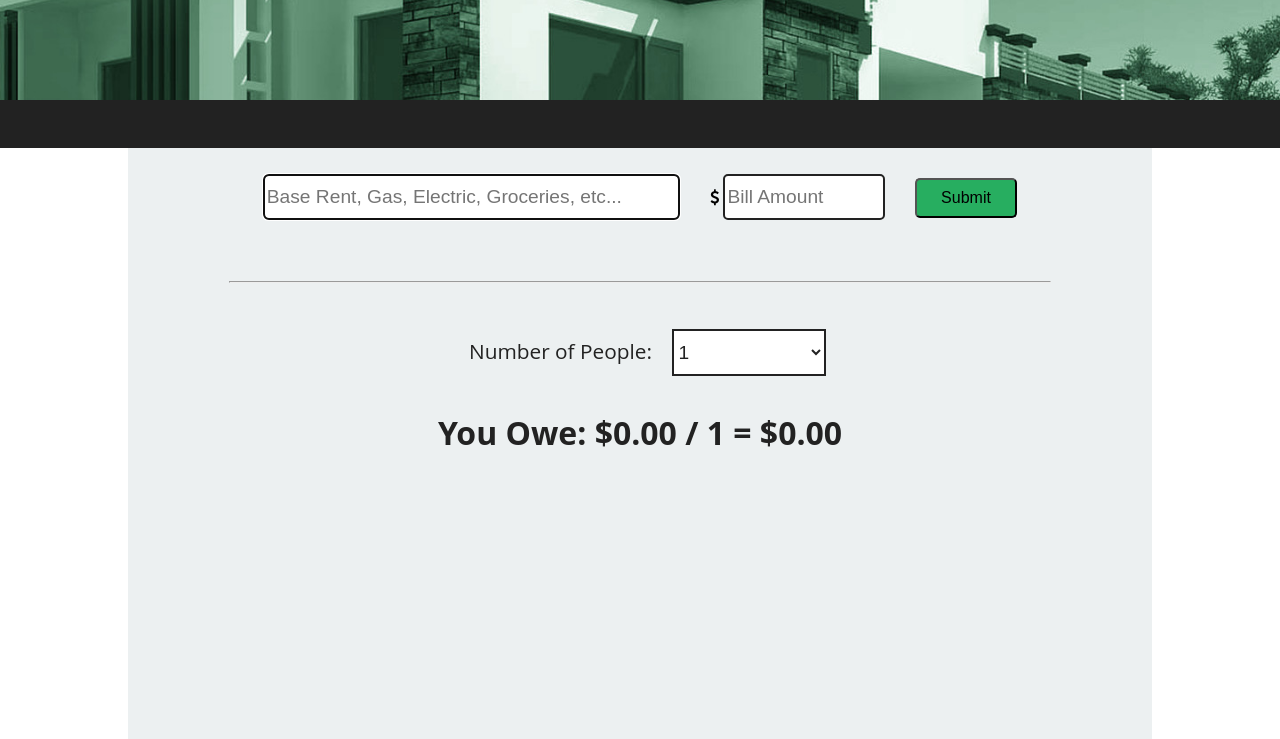
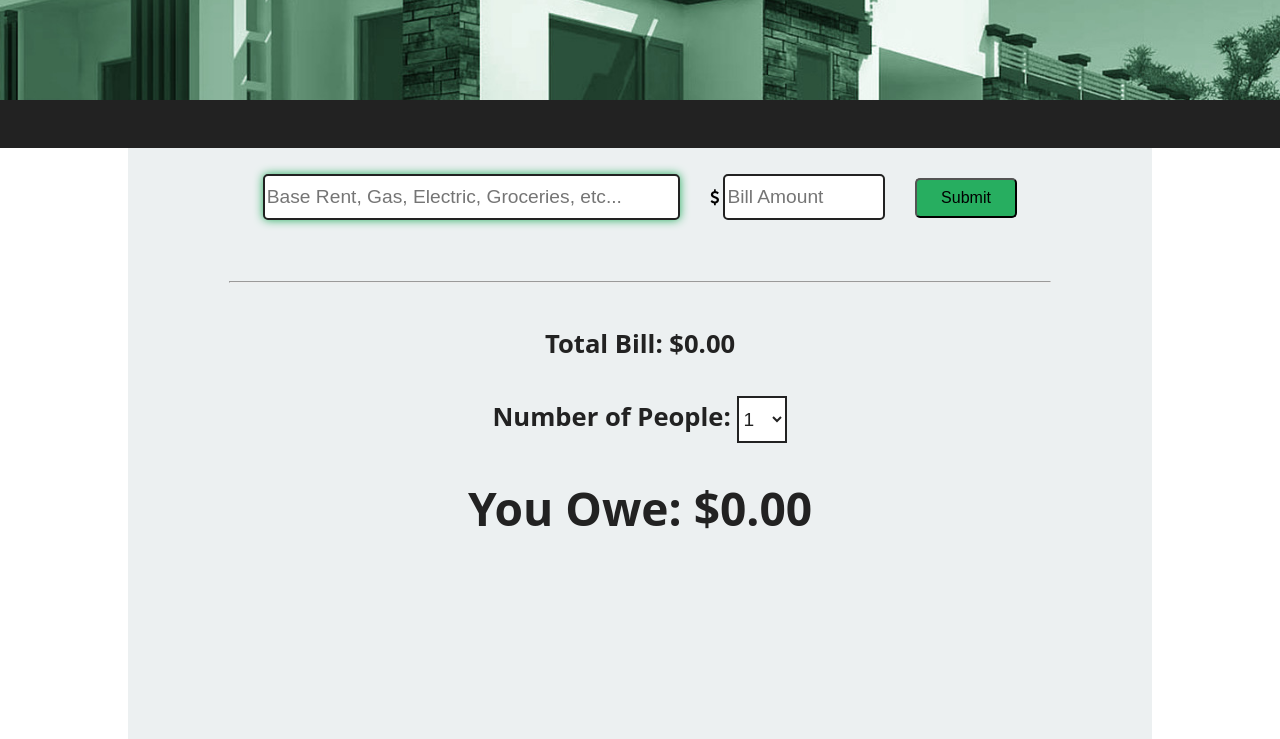
Before and after one commit to bson22/req-rent, a website: page app/index.html in a window 1280 px wide. Shown: the part 358-1097 px from the top of the page. Drawn offline with nearby package versions, Linux system fonts and the light colour scheme; some packages are replaced by stand-ins of ours; files that its build step writes are made by us from their sources.

Commit message:
creates better UI i think?

```diff
--- a/app/styles/main.css
+++ b/app/styles/main.css
@@ -132,7 +132,6 @@ body{
   min-height: 100%;
 }
 
-
 input {
   width: 40%;
   height: 40px;
@@ -144,7 +143,13 @@ input {
 #numPeople {
   display: inline;
   color: #222;
-  font-size: 1.3em;
+  font-size: 1.6em;
+}
+
+h1 {
+  color: #222;
+  font-size: 1.6em;
+  font-weight: bold;
 }
 
 #selectorBlock {
@@ -153,7 +158,7 @@ input {
 }
 
 #selector {
-  width: 15%;
+  width: 50px;
   display: inline;
   color: #222;
   margin: 1% auto;
@@ -171,6 +176,12 @@ hr {
 #TotalBill {
   line-height: 50px;
   color: #222;
+}
+
+#youOwe {
+  line-height: 50px;
+  color: #222;
+  font-size: 1.8em;
 }
 
 #text {
@@ -292,3 +303,19 @@ p {
 #print-footer, article {
   display: none;
 }
+
+input {
+  outline: none;
+}
+
+input:focus {
+  box-shadow: 0 0 10px rgba(39, 174, 96,1.0);
+}
+
+.ng-invalid.ng-dirty {
+  border-color: #e74c3c;
+}
+
+.ng-valid.ng-dirty {
+  border-color: #27ae60;
+}
--- a/app/views/main.html
+++ b/app/views/main.html
@@ -46,17 +46,20 @@
 
       <hr>
 
-      <div id="selectorBlock">
-        <!-- ng-options allows me to add multiple options for the selector by giving it an array of options -->
-        <p id="numPeople"> Number of People: </p>
-        <select id="selector" ng-model="people" ng-options="persons for persons in peoples" title="Persons" id="numOfPeople" >
-
-        </select>
-      </div>
-
       <div id="print-page">
         <div id="TotalBill">
-          <h1> You Owe: {{total | currency}}  /  {{people}} = {{total/people | currency}}<h1>
+          <h1> Total Bill: {{total | currency}}</h1>
+        </div>
+
+        <div id="selectorBlock">
+          <!-- ng-options allows me to add multiple options for the selector by giving it an array of options -->
+          <h1 id="numPeople"> Number of People: </h1>
+          <select id="selector" ng-model="people" ng-options="persons for persons in peoples" title="Persons" id="numOfPeople" >
+          </select>
+        </div>
+
+        <div id="youOwe">
+          <h1> You Owe: {{total/people | currency}}<h1>
         </div>
 
         <div id="prevField">
```
